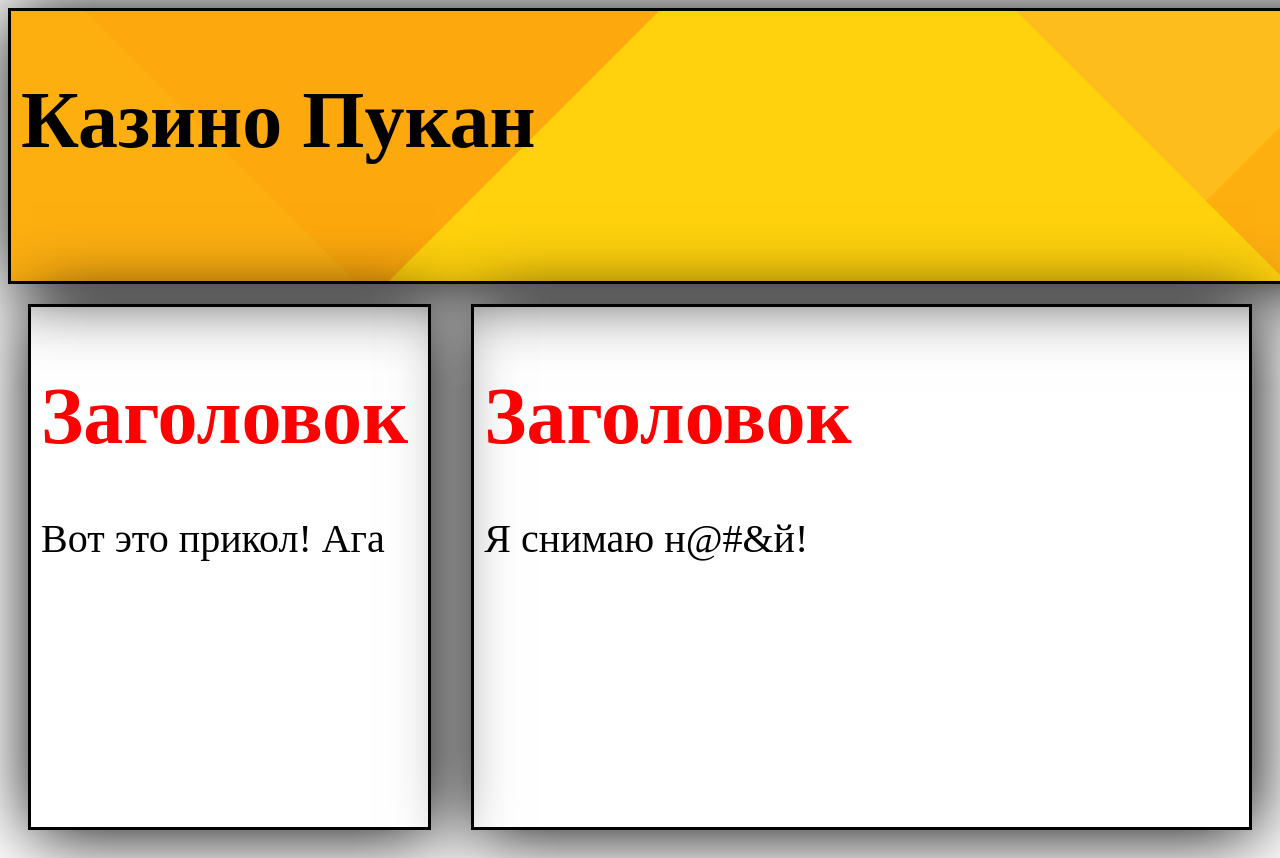
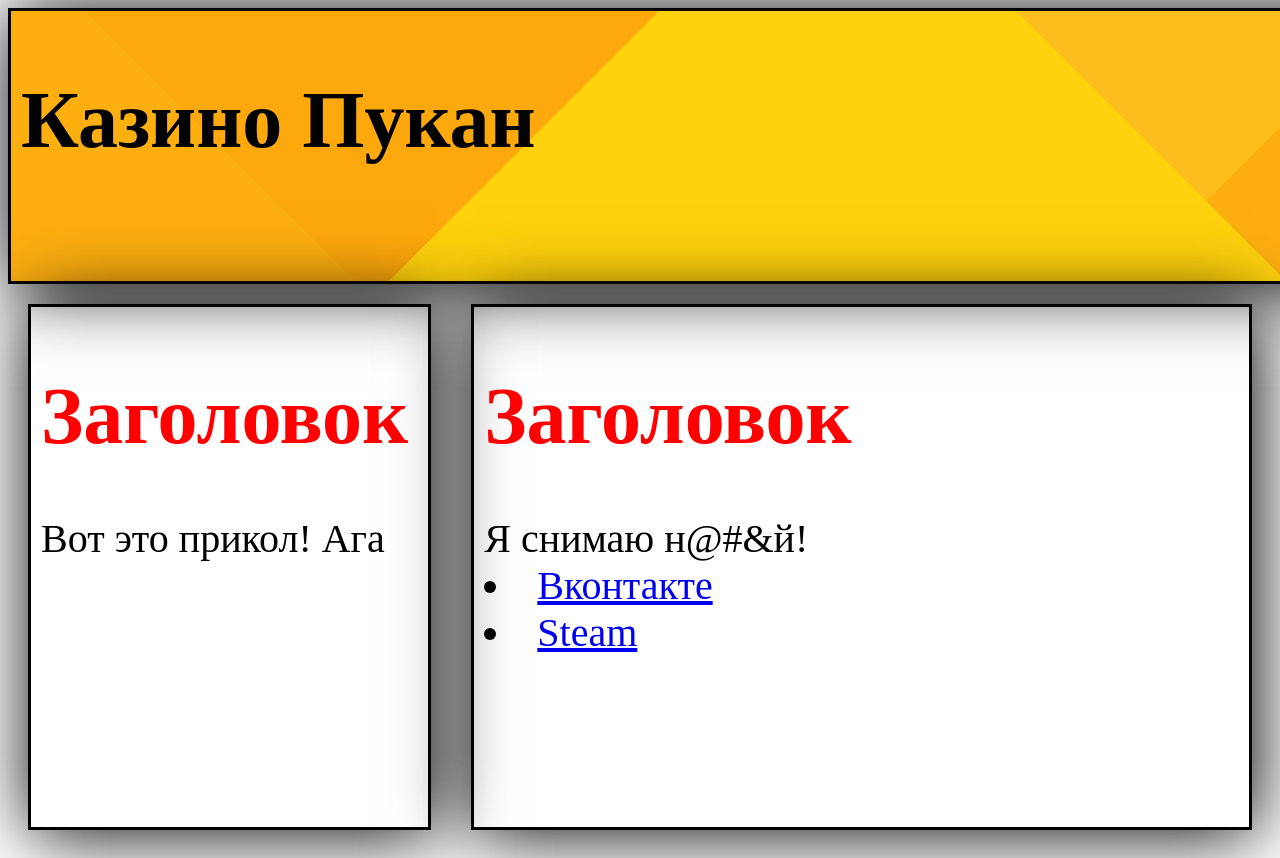
Before and after one commit to Nikita137249/Best_Site_Of_tHE_wOrLD, a plain HTML site: page index.html in a window 1280 px wide. Shown: the top 858 px of the page. Drawn offline with Linux system fonts and the light colour scheme.

Commit message:
Update index.html

```diff
--- a/index.html
+++ b/index.html
@@ -19,6 +19,8 @@
 			<div class="box2">
               <h1>Заголовок</h1>
 			Я снимаю н@#&й!
+		<li><a href="https://vk.com/nikita249">Вконтакте</a><br></li>
+		<li><a href="https://steamcommunity.com/id/Nikita137249/">Steam</a></li>
 			</div>
 		</div>
 
```
